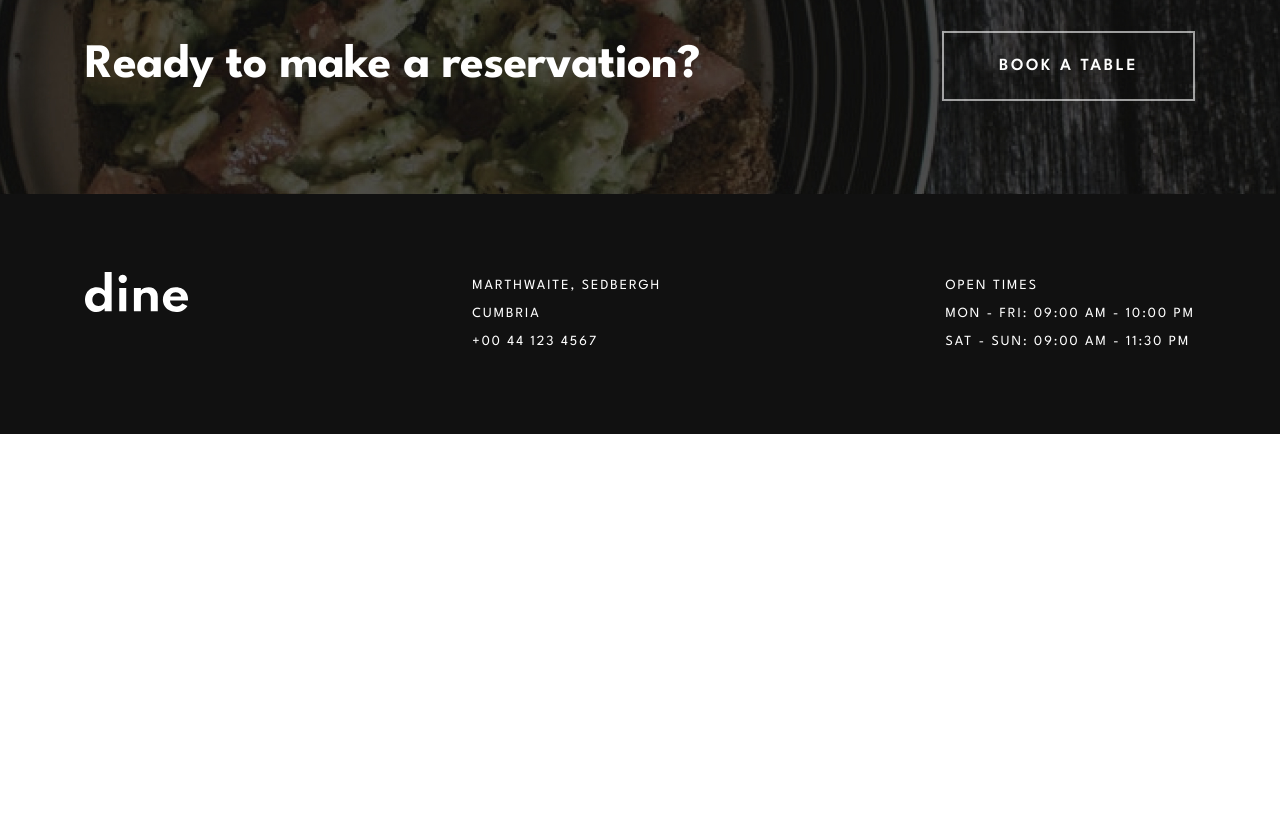
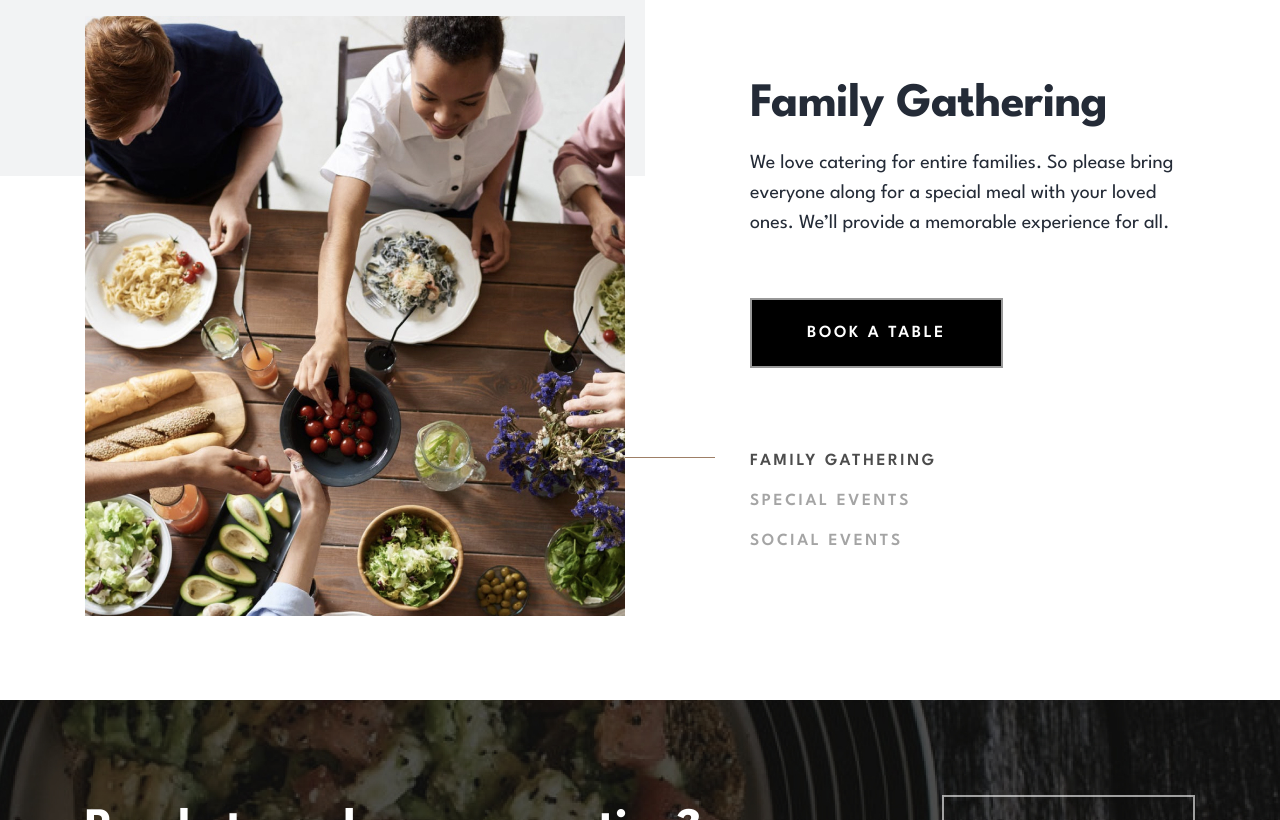
Before and after one commit to elbekismatov/hw-4.4, a plain HTML site: page index.html in a window 1280 px wide. Shown: the part 3073-3893 px from the top of the page. Before the commit the page ends 3507 px from the top, so only its background shows below. Drawn offline with Linux system fonts and the light colour scheme.

Commit message:
desktop finished

```diff
--- a/index.html
+++ b/index.html
@@ -85,7 +85,10 @@
 
             <div class="card-content">
               <h3>Seared Salmon Fillet</h3>
-              <p>Our locally sourced salmon served with a refreshing buckwheat summer salad.</p>
+              <p>
+                Our locally sourced salmon served with a refreshing buckwheat
+                summer salad.
+              </p>
             </div>
           </div>
           <div class="card">
@@ -96,7 +99,10 @@
 
             <div class="card-content">
               <h3>Seared Salmon Fillet</h3>
-              <p>Our locally sourced salmon served with a refreshing buckwheat summer salad.</p>
+              <p>
+                Our locally sourced salmon served with a refreshing buckwheat
+                summer salad.
+              </p>
             </div>
           </div>
           <div class="card">
@@ -107,9 +113,33 @@
 
             <div class="card-content">
               <h3>Seared Salmon Fillet</h3>
-              <p>Our locally sourced salmon served with a refreshing buckwheat summer salad.</p>
+              <p>
+                Our locally sourced salmon served with a refreshing buckwheat
+                summer salad.
+              </p>
             </div>
           </div>
+        </div>
+      </div>
+    </section>
+
+    <section class="gatherings-section">
+      <div class="container">
+        <div class="gatherings-picture">
+          <img src="/images/peoples.jpg" alt="" />
+          <img src="/images/line.png" alt="" class="pattern">
+        </div>
+
+        <div class="gatherings-content">
+          <h2>Family Gathering</h2>
+          <p>We love catering for entire families. So please bring everyone along for a special meal with your loved ones. We’ll provide a memorable experience for all.</p>
+          <button class="primary-btn">BOOK A TABLE</button>
+
+          <ul>
+            <li class="active">FAMILY GATHERING</li>
+            <li >SPECIAL EVENTS</li>
+            <li>SOCIAL EVENTS</li>
+          </ul>
         </div>
       </div>
     </section>
--- a/scss/style.scss
+++ b/scss/style.scss
@@ -13,6 +13,10 @@ ol {
 
 body {
   font-family: "League Spartan", sans-serif;
+}
+
+.pattern{
+  user-select: none;
 }
 
 .container {
@@ -192,13 +196,96 @@ body {
             font-size: 16px;
             line-height: 162%;
             color: #fff;
-            opacity: .8;
+            opacity: 0.8;
           }
         }
       }
       .card:last-child {
         border-bottom: 0;
         margin-bottom: 0;
+      }
+    }
+  }
+}
+
+.gatherings-section {
+  background-image: url("/images/bg-pattern.png");
+  background-repeat: no-repeat;
+  transform: translateY(-80px);
+  padding-top: 160px;
+  background-position-x: -250px;
+
+  .container {
+    display: flex;
+    justify-content: space-between;
+    align-items: center;
+    .gatherings-picture {
+      position: relative;
+
+      .pattern {
+        position: absolute;
+        left: -40px;
+        top: -38px;
+      }
+    }
+
+    .gatherings-content {
+      max-width: 445px;
+      h2 {
+        font-weight: 700;
+        font-size: 48px;
+        line-height: 100%;
+        letter-spacing: -0.01em;
+        color: #242b37;
+        margin-bottom: 19px;
+      }
+      p {
+        font-weight: 400;
+        font-size: 20px;
+        line-height: 150%;
+        color: #242b37;
+        margin-bottom: 60px;
+      }
+      button {
+        background: #000;
+        margin-bottom: 79px;
+      }
+
+      ul {
+        display: flex;
+        flex-direction: column;
+        gap: 12px;
+        li {
+          font-weight: 600;
+          font-size: 17px;
+          line-height: 165%;
+          letter-spacing: 0.15em;
+          color: #4c4c4c;
+          opacity: 0.5;
+        }
+        .active {
+          opacity: 1;
+          position: relative;
+          // &::marker {
+          //   content: "--------------------                               ";
+          //   color: #9e7f66;
+          //   letter-spacing: -2.4px;
+          //   position: absolute !important;
+          //   margin-left: -50px;
+          // }
+
+          &::before{
+            content: "";
+            position: absolute;
+            width: 95px;
+            height: 1px;
+            background: #9e7f66;
+            left: -130px;
+            top: 10px;
+
+            z-index: -1;
+          }
+        }
       }
     }
   }
```
Also changed, not shown: css/style.css.
